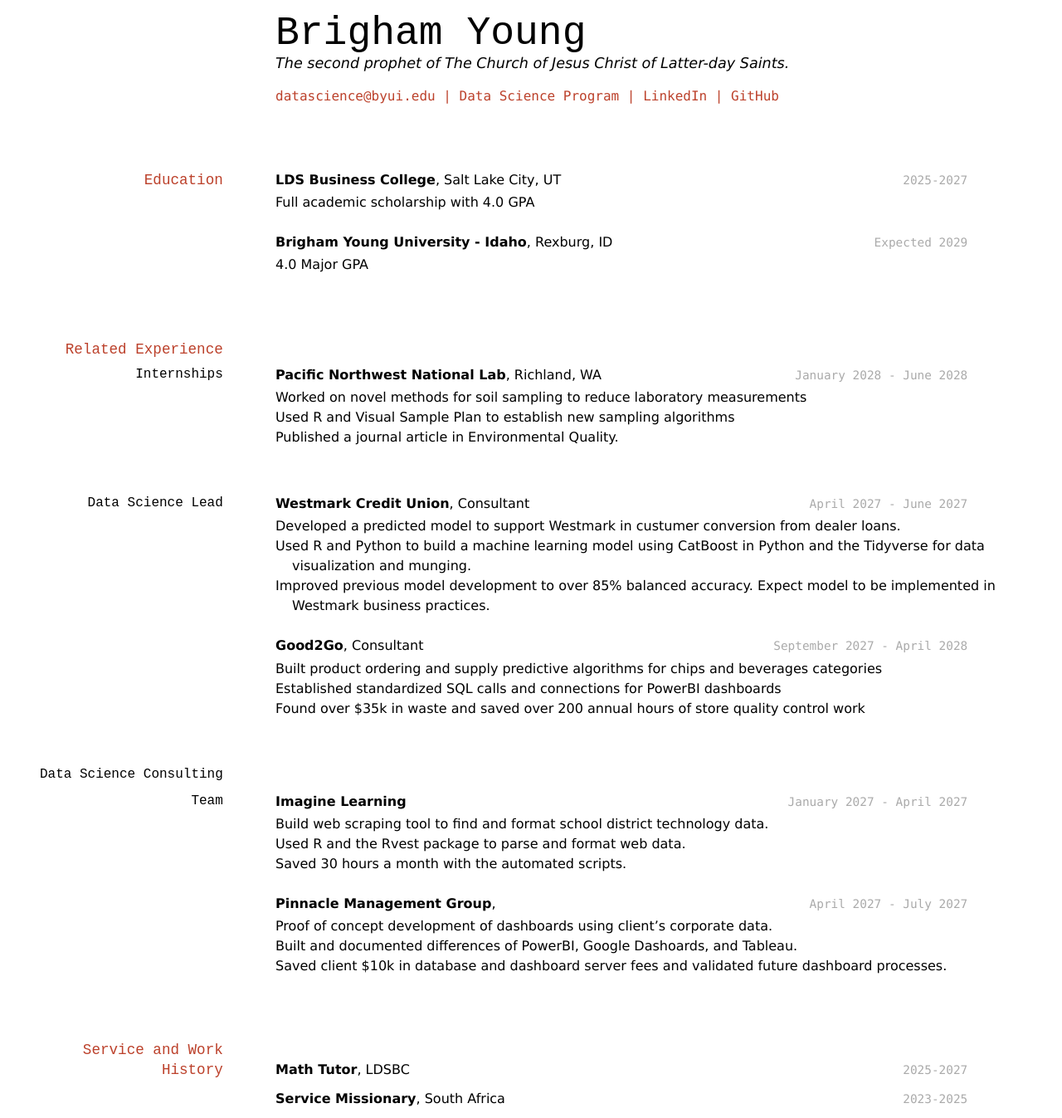
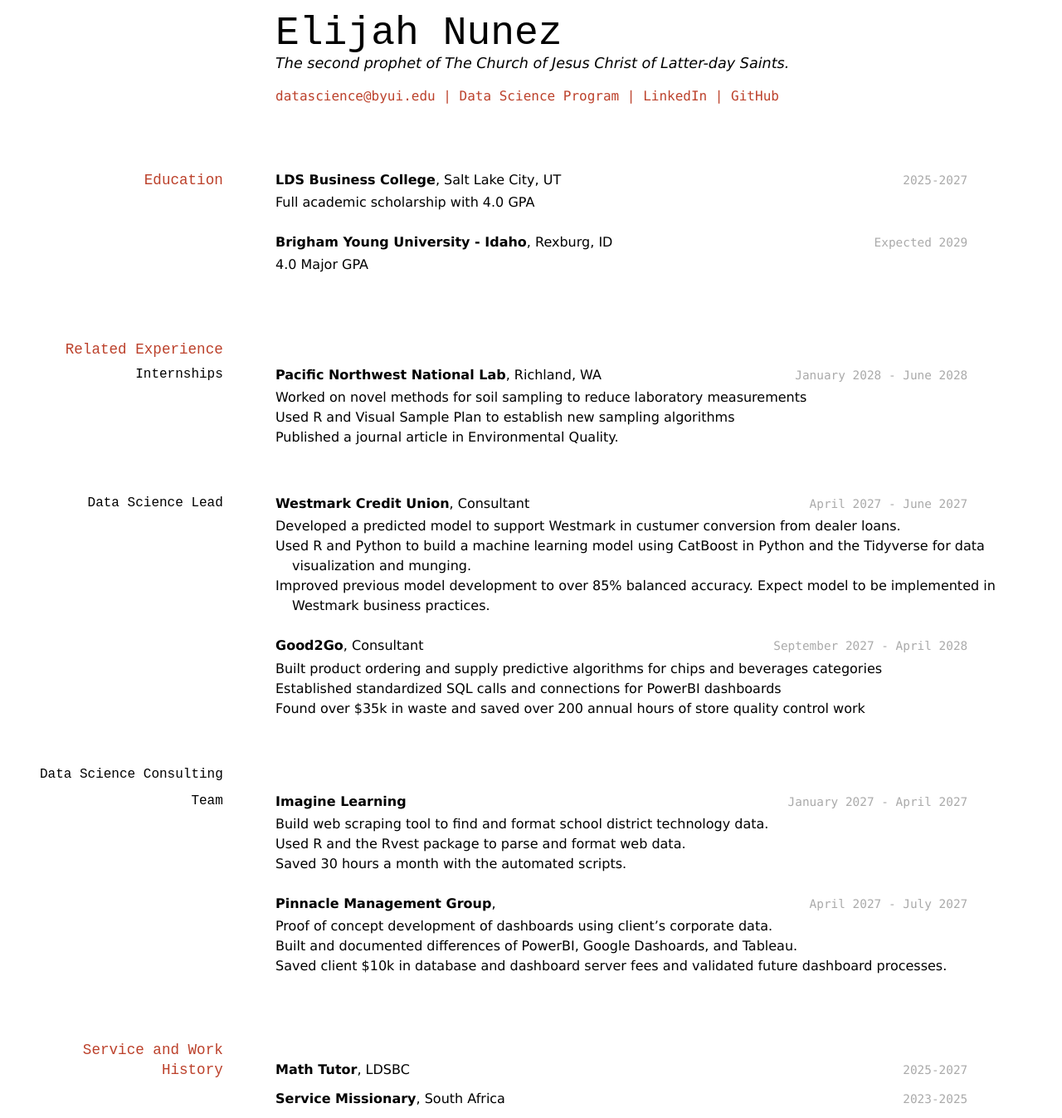
Before and after one commit to byuids-resumes/elijah_mdresume, a Jekyll site: the page built from docs/index.md, in a window 1280 px wide. Shown: the whole page at 83% size. Built offline with Jekyll 4.4.1, drawn with Linux system fonts in a browser that asks for light colours.

Commit message:
Update name and description

```diff
--- a/docs/index.md
+++ b/docs/index.md
@@ -1,8 +1,8 @@
 ---
 layout: cv
-title: Brigham Young's Resume
+title: Elijah Nunez' Resume
 ---
-# Brigham Young
+# Elijah Nunez
 The second prophet of The Church of Jesus Christ of Latter-day Saints.
 
 <div id="webaddress">
```
Also changed, not shown: index_2027.md (+2 -2 lines).
